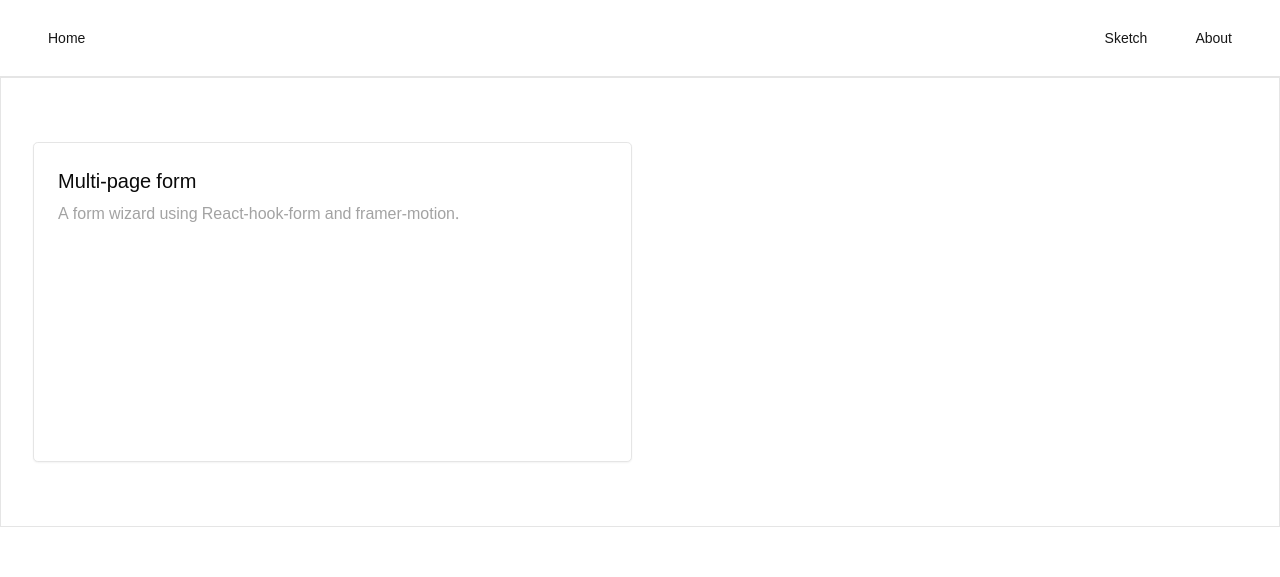
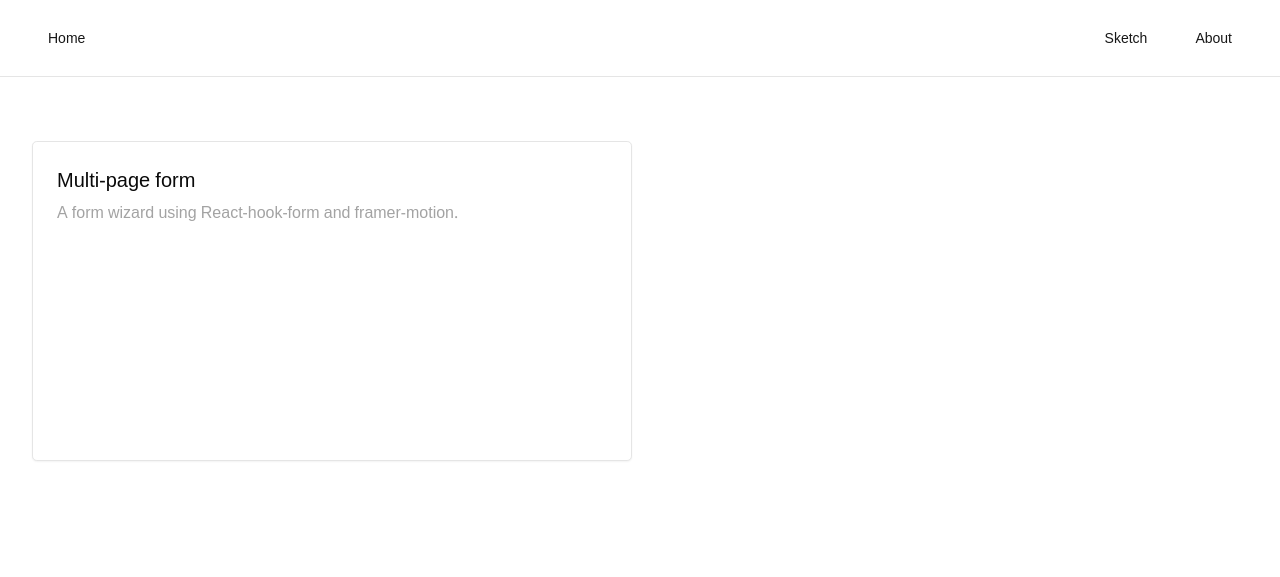
Before and after one commit to sokhuong-uon/sokhuong, a Next.js app: page /en/sketch in a window 1280 px wide. Shown: the top 577 px of the page. Built offline with nearby package versions, Linux system fonts and the light colour scheme.

Commit message:
chore: remove border from sketches page

```diff
--- a/src/app/[locale]/sketch/page.tsx
+++ b/src/app/[locale]/sketch/page.tsx
@@ -16,7 +16,7 @@ export default async function Sketch() {
 	return (
 		<main id="main" className="flex items-center justify-center w-full">
 			<ul
-				className="grid grid-cols-1 lg:grid-cols-2 2xl:grid-cols-3 gap-4 border w-full container py-16"
+				className="grid grid-cols-1 lg:grid-cols-2 2xl:grid-cols-3 gap-4 w-full container py-16"
 				aria-label="Sketches -- A list of things that I built for learning purpose."
 			>
 				{sketches.map(({ title, description }) => (
```
